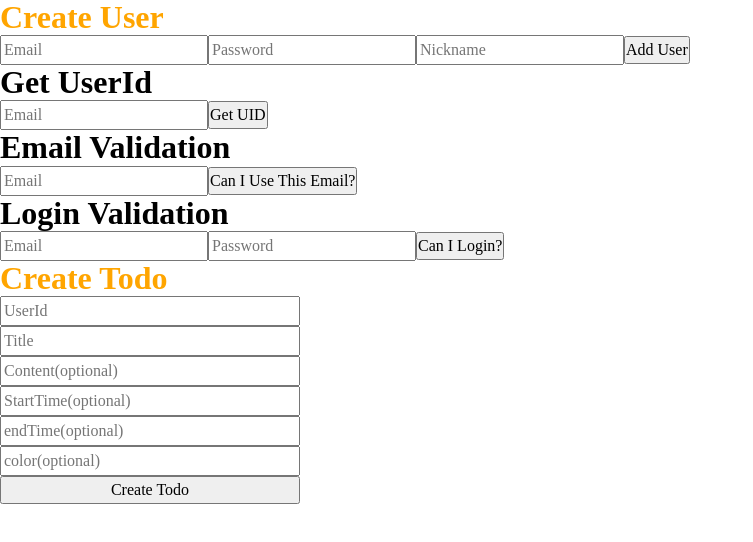
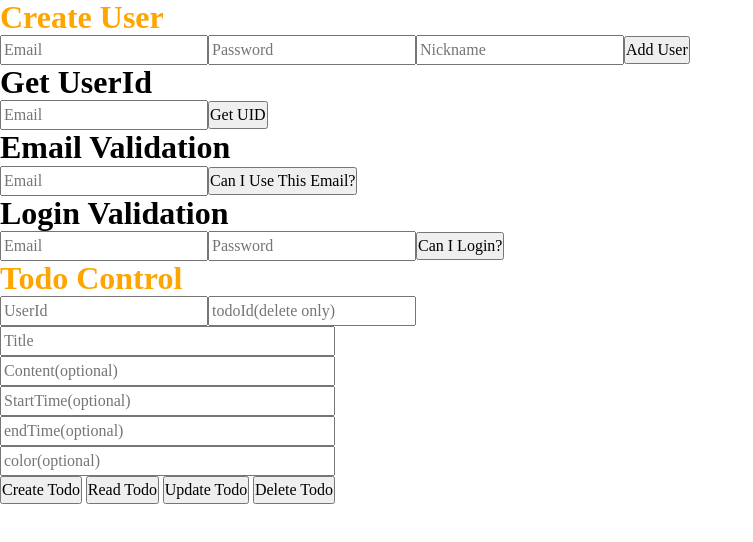
Before and after one commit to Kernel360/FE1_E2E_sumtime, a Next.js app: page /apiTest in a window 1280 px wide. Shown: the top 542 px of the page, without its empty margins (0-753 px from the left). Built offline with nearby package versions, Linux system fonts and the light colour scheme.

Commit message:
feat: read todo api 및 테스트 코드 작성

```diff
--- a/src/app/api/todo/add/route.ts
+++ /dev/null
@@ -1,43 +0,0 @@
-import { NextRequest, NextResponse } from 'next/server';
-import { db, schema } from '../../../../db';
-
-export async function POST(req: NextRequest) {
-  const { userId, title, content, startTime, endTime, color } = await req.json();
-
-  try {
-    await db.insert(schema.todosTable).values({
-      title,
-      content,
-      startTime,
-      endTime,
-      color,
-      userId,
-    });
-
-    return NextResponse.json({ message: 'User added successfully' });
-  } catch (error) {
-    if (error instanceof Error) {
-      return NextResponse.json({ error: 'Failed to add user', details: error.message }, { status: 500 });
-    }
-    return NextResponse.json({ error: 'Failed to add user', details: 'Unknown error occurred' }, { status: 500 });
-  }
-}
-
-export async function GET() {
-  try {
-    const users = await db
-      .select({
-        userId: schema.usersTable.userId,
-        email: schema.usersTable.email,
-        password: schema.usersTable.password,
-      })
-      .from(schema.usersTable)
-      .all();
-    return NextResponse.json(users);
-  } catch (error) {
-    if (error instanceof Error) {
-      return NextResponse.json({ error: 'Failed to add user', details: error.message }, { status: 500 });
-    }
-    return NextResponse.json({ error: 'Failed to add user', details: 'Unknown error occurred' }, { status: 500 });
-  }
-}
--- /dev/null
+++ b/src/app/api/todo/create/route.ts
@@ -0,0 +1,24 @@
+import { NextRequest, NextResponse } from 'next/server';
+import { db, schema } from '../../../../db';
+
+export async function POST(req: NextRequest) {
+  const { userId, title, content, startTime, endTime, color } = await req.json();
+
+  try {
+    await db.insert(schema.todosTable).values({
+      title,
+      content,
+      startTime,
+      endTime,
+      color,
+      userId,
+    });
+
+    return NextResponse.json({ message: 'todo added successfully' });
+  } catch (error) {
+    if (error instanceof Error) {
+      return NextResponse.json({ error: 'Failed to add todo', details: error.message }, { status: 500 });
+    }
+    return NextResponse.json({ error: 'Failed to add todo', details: 'Unknown error occurred' }, { status: 500 });
+  }
+}
--- /dev/null
+++ b/src/app/api/todo/read/route.ts
@@ -0,0 +1,32 @@
+import { NextRequest, NextResponse } from 'next/server';
+import { eq } from 'drizzle-orm';
+import { db, schema } from '../../../../db';
+
+export async function GET(req: NextRequest) {
+  const { searchParams } = new URL(req.url);
+  const userId = searchParams.get('userId');
+
+  if (!userId) {
+    return NextResponse.json({ error: 'UserID query parameter is required' }, { status: 400 });
+  }
+
+  console.log('Received id:', userId);
+
+  try {
+    const todos = await db
+      .select()
+      .from(schema.todosTable)
+      .where(eq(schema.todosTable.userId, parseInt(userId, 10)))
+      .all();
+
+    console.log('Query result:', todos);
+
+    if (todos.length > 0) {
+      return NextResponse.json({ todos });
+    }
+    return NextResponse.json({ error: 'Todos not found' }, { status: 404 });
+  } catch (error) {
+    console.error('Error fetching Todo:', error);
+    return NextResponse.json({ error: 'Failed to fetch Todos', details: (error as Error).message }, { status: 500 });
+  }
+}
--- a/src/app/apiTest/page.tsx
+++ b/src/app/apiTest/page.tsx
@@ -1,6 +1,6 @@
 'use client';
 
-import { useState } from 'react';
+import { useState, FormEvent } from 'react';
 
 export default function Login() {
   const [email, setEmail] = useState('');
@@ -12,11 +12,12 @@ export default function Login() {
   const [startTime, setStartTime] = useState('');
   const [endTime, setEndTime] = useState('');
   const [color, setColor] = useState('');
+  const [todoId, setTodoId] = useState('');
 
   const createUser = async (event: React.FormEvent) => {
     event.preventDefault();
 
-    const response = await fetch('/api/user/add', {
+    const response = await fetch('/api/user/create', {
       method: 'POST',
       headers: {
         'Content-Type': 'application/json',
@@ -80,24 +81,66 @@ export default function Login() {
       alert(`Error: ${errorData.error}`);
     }
   };
-  const createTodo = async (event: React.FormEvent) => {
+  const todoSubmitHandler = async (event: FormEvent<HTMLFormElement>) => {
     event.preventDefault();
+    const submitter = (event.nativeEvent as SubmitEvent).submitter as HTMLButtonElement;
+    const { name } = submitter;
 
-    const response = await fetch('/api/todo/add', {
-      method: 'POST',
+    let endpoint = '';
+    let method = '';
+    let body: string | undefined;
+
+    switch (name) {
+      case 'create':
+        endpoint = '/api/todo/create';
+        method = 'POST';
+        body = JSON.stringify({ userId, title, content, startTime, endTime, color });
+        break;
+      case 'read':
+        endpoint = `/api/todo/read?userId=${userId}`;
+        method = 'GET';
+        break;
+      case 'update':
+        endpoint = '/api/todo/update';
+        method = 'PUT';
+        body = JSON.stringify({ userId, title, content, startTime, endTime, color });
+        break;
+      case 'delete':
+        endpoint = '/api/todo/delete';
+        method = 'DELETE';
+        body = JSON.stringify({ userId, title, content, startTime, endTime, color });
+        break;
+      default:
+        alert('Unknown action');
+        return;
+    }
+    const response = await fetch(endpoint, {
+      method,
       headers: {
         'Content-Type': 'application/json',
       },
-      body: JSON.stringify({ userId, title, content, startTime, endTime, color }),
+      body,
     });
 
     if (response.ok) {
-      alert('Todo added successfully');
+      const data = await response.json();
+      alert(`${name.charAt(0).toUpperCase() + name.slice(1)} action was successful`);
+      alert(JSON.stringify(data, null, 2));
+      if (name === 'read' || name === 'update') {
+        setUserId(data.todos[0].userId);
+        setTodoId(data.todos[0].todoId);
+        setTitle(data.todos[0].title);
+        setContent(data.todos[0].content);
+        setStartTime(data.todos[0].startTime);
+        setEndTime(data.todos[0].endTime);
+        setColor(data.todos[0].color);
+      }
     } else {
       const errorData = await response.json();
-      alert(`Failed to add Todo: ${errorData.error}`);
+      alert(`Failed to ${name} Todo: ${errorData.error}`);
     }
   };
+
   return (
     <div>
       <h1 style={{ color: 'orange' }}>Create User</h1>
@@ -124,15 +167,31 @@ export default function Login() {
         <input type="password" value={password} onChange={(e) => setPassword(e.target.value)} placeholder="Password" required />
         <button type="submit">Can I Login?</button>
       </form>
-      <h1 style={{ color: 'orange' }}>Create Todo</h1>
-      <form onSubmit={createTodo} style={{ display: 'flex', flexDirection: 'column', width: '300px' }}>
-        <input type="text" onChange={(e) => setUserId(e.target.value)} placeholder="UserId" required />
-        <input type="text" onChange={(e) => setTitle(e.target.value)} placeholder="Title" required />
-        <input type="text" onChange={(e) => setContent(e.target.value)} placeholder="Content(optional)" />
-        <input type="text" onChange={(e) => setStartTime(e.target.value)} placeholder="StartTime(optional)" />
-        <input type="text" onChange={(e) => setEndTime(e.target.value)} placeholder="endTime(optional)" />
-        <input type="text" onChange={(e) => setColor(e.target.value)} placeholder="color(optional)" />
-        <button type="submit">Create Todo</button>
+      <h1 style={{ color: 'orange' }}>Todo Control</h1>
+      <form onSubmit={todoSubmitHandler} style={{ display: 'flex', flexDirection: 'column', width: '335px' }}>
+        <div style={{ display: 'flex' }}>
+          <input type="text" value={userId} onChange={(e) => setUserId(e.target.value)} placeholder="UserId" required />
+          <input type="text" value={todoId} onChange={(e) => setTodoId(e.target.value)} placeholder="todoId(delete only)" />
+        </div>
+        <input type="text" value={title} onChange={(e) => setTitle(e.target.value)} placeholder="Title" />
+        <input type="text" value={content} onChange={(e) => setContent(e.target.value)} placeholder="Content(optional)" />
+        <input type="text" value={startTime} onChange={(e) => setStartTime(e.target.value)} placeholder="StartTime(optional)" />
+        <input type="text" value={endTime} onChange={(e) => setEndTime(e.target.value)} placeholder="endTime(optional)" />
+        <input type="text" value={color} onChange={(e) => setColor(e.target.value)} placeholder="color(optional)" />
+        <div style={{ display: 'flex', justifyContent: 'space-between' }}>
+          <button type="submit" name="create">
+            Create Todo
+          </button>
+          <button type="submit" name="read">
+            Read Todo
+          </button>
+          <button type="submit" name="update">
+            Update Todo
+          </button>
+          <button type="submit" name="delete">
+            Delete Todo
+          </button>
+        </div>
       </form>
     </div>
   );
```
Also changed, not shown: src/app/api/user/create/route.ts (renamed from src/app/api/user/add/route.ts).
